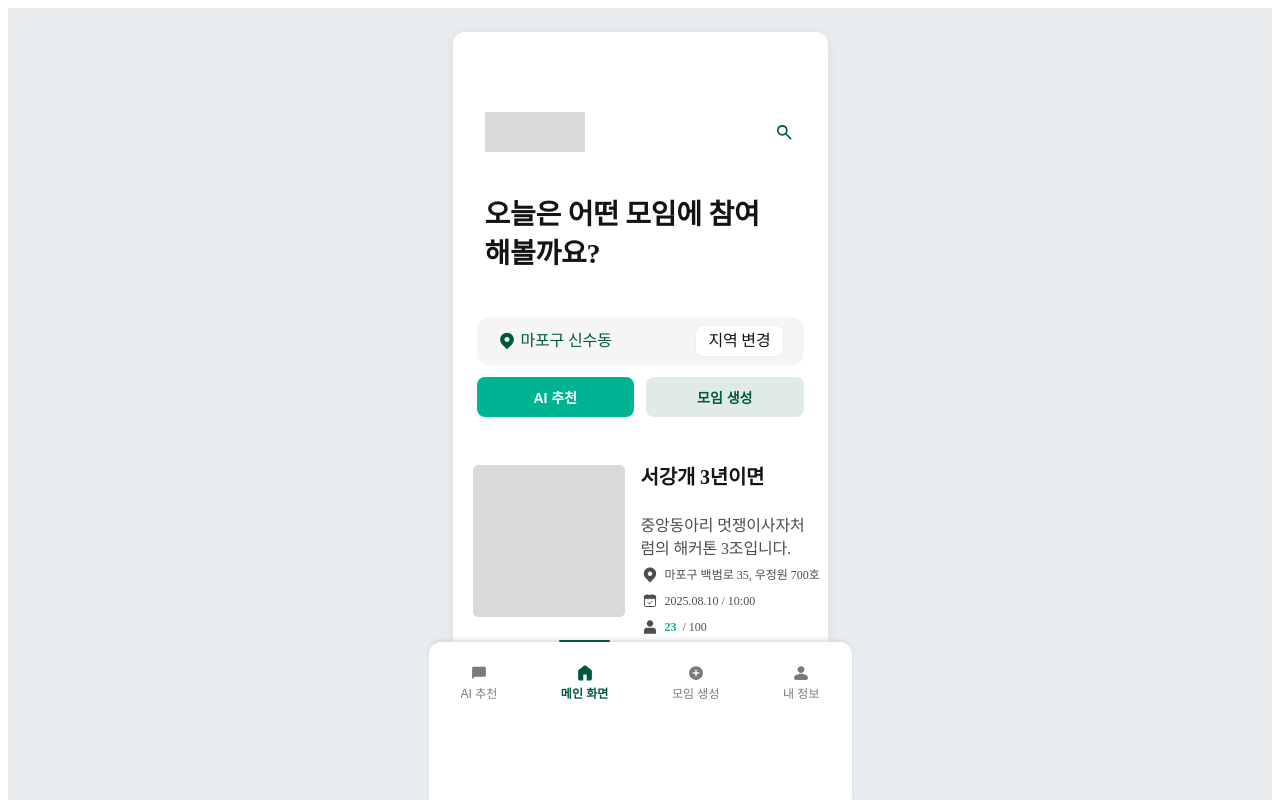
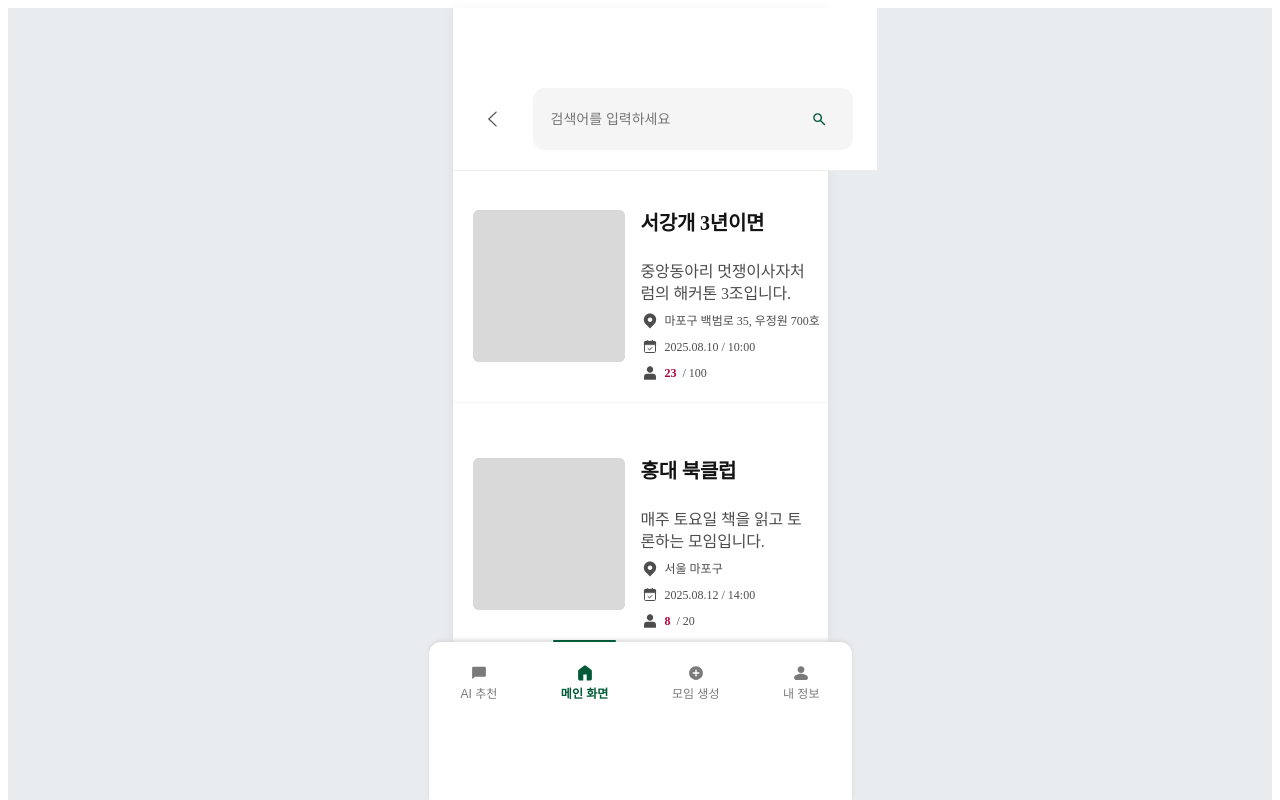
Before and after one commit to hackathon-SGdog3yrs/front, a React (Vite) app: page /search in a window 1280 px wide. Shown: the top 800 px of the page. Built offline with nearby package versions, Linux system fonts and the light colour scheme; the HTML template or start-up script is replaced by a standard one; a web font is replaced by a local one.

Commit message:
navbar 수정

```diff
--- a/src/App.jsx
+++ b/src/App.jsx
@@ -1,11 +1,21 @@
 // src/App.jsx
-import { BrowserRouter } from "react-router-dom";
+import { BrowserRouter, Routes, Route, Navigate } from "react-router-dom";
 import Home from "./pages/Home.jsx";
+import Search from "./pages/Search.jsx"; // ✅ 검색 페이지 import
 
 export default function App() {
   return (
     <BrowserRouter>
-      <Home />
+      <Routes>
+        {/* 홈 */}
+        <Route path="/" element={<Home />} />
+
+        {/* 검색 */}
+        <Route path="/search" element={<Search />} />
+
+        {/* 없는 주소 → 홈으로 리다이렉트 */}
+        <Route path="*" element={<Navigate to="/" replace />} />
+      </Routes>
     </BrowserRouter>
   );
 }
--- /dev/null
+++ b/src/components/Searchbar.jsx
@@ -0,0 +1,20 @@
+// src/components/Searchbar.jsx
+import searchIcon from "../assets/search_icon.svg";
+import "../styles/Searchbar.css";
+
+export default function Searchbar({ value, onChange, onSubmit }) {
+  return (
+    <form className="searchbar__inner" onSubmit={onSubmit}>
+      <input
+        className="search-input"
+        type="text"
+        placeholder="검색어를 입력하세요"
+        value={value}
+        onChange={(e) => onChange(e.target.value)}
+      />
+      <button type="submit" className="search-btn">
+        <img src={searchIcon} alt="검색" />
+      </button>
+    </form>
+  );
+}
--- a/src/components/TopBar.jsx
+++ b/src/components/TopBar.jsx
@@ -1,20 +1,25 @@
 import React from "react";
-import LogoRect from "../assets/rectangle.svg?react"; // 회색 로고 플레이스홀더
-import SearchIcon from "../assets/search_icon.svg?react"; // 검색 아이콘
+import LogoRect from "../assets/rectangle.svg?react";
+import SearchIcon from "../assets/search_icon.svg?react";
 import "../styles/TopBar.css";
 
-export default function TopBar({ sticky = true }) {
+// ✅ onSearchClick 콜백 추가
+export default function TopBar({ sticky = true, onSearchClick }) {
   return (
     <div className={`topbar-wrap ${sticky ? "sticky" : ""}`}>
       <header className="topbar" role="banner" aria-label="상단바">
-        {/* 좌: 로고 자리 (나중에 실제 로고로 교체) */}
         <div className="topbar-left">
           <LogoRect className="logo-rect" aria-label="앱 로고" />
         </div>
 
-        {/* 우: 검색 버튼 */}
         <div className="topbar-right">
-          <button className="icon-btn" aria-label="검색">
+          {/* ✅ 클릭 시 부모(Home 등)에서 넘긴 콜백 실행 */}
+          <button
+            type="button"
+            className="icon-btn"
+            aria-label="검색"
+            onClick={onSearchClick}
+          >
             <SearchIcon />
           </button>
         </div>
--- a/src/data/meeting.js
+++ b/src/data/meeting.js
@@ -8,7 +8,7 @@ const meetings = [
     time: "2025.08.10 / 10:00",
     currentCount: 23,
     maxCount: 100,
-    highlightColor: "#00B493",
+    highlightColor: "#B40039",
   },
   {
     title: "홍대 북클럽",
@@ -17,7 +17,7 @@ const meetings = [
     time: "2025.08.12 / 14:00",
     currentCount: 8,
     maxCount: 20,
-    highlightColor: "#00B493",
+    highlightColor: "#B40039",
   },
   {
     title: "아침 러닝 모임",
@@ -26,7 +26,7 @@ const meetings = [
     time: "2025.08.15 / 07:00",
     currentCount: 15,
     maxCount: 30,
-    highlightColor: "#00B493",
+    highlightColor: "#B40039",
   },
 ];
 
--- a/src/pages/Home.jsx
+++ b/src/pages/Home.jsx
@@ -5,13 +5,16 @@ import TopBar from "../components/TopBar";
 import Button from "../components/Button";
 import meetings from "../data/meeting"; // ✅ 더미데이터 불러오기
 import "../styles/Home.css";
+import { useNavigate } from "react-router-dom";
 
 export default function Home() {
+  const navigate = useNavigate();
+
   return (
     <div className="screen">
       <div className="phone">
         {/* 상단바 */}
-        <TopBar sticky />
+        <TopBar sticky onSearchClick={() => navigate("/search")} />
 
         {/* 메인 타이틀 */}
         <h2 className="home-title">오늘은 어떤 모임에{"\n"}참여해볼까요?</h2>
--- /dev/null
+++ b/src/pages/Search.jsx
@@ -0,0 +1,37 @@
+// Search.jsx
+import Navbar from "../components/Navbar";
+import MeetingShort from "../components/MeetingShort";
+import Searchbar from "../components/Searchbar";
+import meetings from "../data/meeting";
+import { useNavigate } from "react-router-dom";
+import leftIcon from "../assets/left.svg";
+import "../styles/Search.css";
+
+export default function Search() {
+  const navigate = useNavigate();
+
+  return (
+    <div className="screen">
+      <div className="phone">
+        {/* 상단 검색 영역 */}
+        <div className="search-header">
+          <button className="back-btn" onClick={() => navigate(-1)}>
+            <img src={leftIcon} alt="뒤로가기" />
+          </button>
+          <Searchbar />
+        </div>
+
+        {/* 검색 결과 리스트 */}
+        <div className="search-results">
+          {meetings.map((m, idx) => (
+            <MeetingShort key={idx} {...m} />
+          ))}
+        </div>
+
+        {/* 하단 네비 */}
+        <div className="nav-spacer" />
+        <Navbar />
+      </div>
+    </div>
+  );
+}
--- a/src/styles/Home.css
+++ b/src/styles/Home.css
@@ -3,13 +3,13 @@
   background: #E9ECEF;
   display: flex;
   justify-content: center;
-  padding: 24px 0;
+  padding: 0 0;
 }
 
 .phone {
   width: 375px;
   background: #fff;
-  border-radius: 12px;
+
   box-shadow: 0 2px 12px rgba(0, 0, 0, .06);
 
   position: relative;
--- a/src/styles/MeetingShort.css
+++ b/src/styles/MeetingShort.css
@@ -15,9 +15,9 @@
 
 
   display: flex;
-padding: 20px;
+
 align-items: center;
-gap: 16px;
+
 align-self: stretch;
 border-bottom: 1px solid var(--Stroke-LightGray, #F5F5F5);
 background: var(--Fill-White-100, #FFF);
--- a/src/styles/NavItem.css
+++ b/src/styles/NavItem.css
@@ -24,13 +24,17 @@
 .nav-label{ font-size: 12px; line-height: 1; }
 
 /* 활성 상태: 글자/아이콘 초록 + 얇고 긴 상단 라인 */
-.nav-item.active{ color: var(--primary); font-weight: 600; }
+.nav-item.active{
+  color: var(--primary);
+  font-weight: 600;
+
+}
 .nav-item.active::before{
   content: "";
   position: absolute;
   top: -2px;                    /* 패널 내부 상단에 딱 붙게 */
-  left: 10%;
-  width: 80%;                   /* 길게 */
+
+  width: 100%;                   /* 길게 */
   height: 2px;                  /* 얇게 */
   background: var(--primary);
   border-radius: 2px;
--- /dev/null
+++ b/src/styles/Search.css
@@ -0,0 +1,57 @@
+/* =========================
+   Search.css
+   홈 스타일과 톤/여백 맞춤
+   ========================= */
+
+.search-page .phone {
+  /* 필요 시 개별 페이지 튜닝 */
+  background: #fff;
+}
+
+/* 상단: 뒤로가기 + 검색바 래퍼 */
+.search-header {
+  display: flex;
+  align-items: center;
+  gap: 12px;
+
+  /* 홈과 유사한 좌우 여백/톤 */
+
+  background: #fff;
+  border-bottom: 1px solid #eee;
+
+  /* 스크롤해도 상단 고정 */
+    position: sticky;
+
+    width: 376px;
+    padding: 80px 24px 20px 24px;
+
+    gap: 16px;
+  z-index: 90;
+  top:0;
+}
+
+/* 뒤로가기 버튼 */
+.search-header .back-btn {
+  border: 0;
+  background: transparent;
+  padding: 6px;
+  display: grid;
+  place-items: center;
+  cursor: pointer;
+}
+.search-header .back-btn img {
+  width: 20px;
+  height: 20px;
+}
+
+/* 검색 결과 리스트 */
+.search-results {
+  display: grid;         /* 추후 2열 등으로 바꾸기 쉬움 */
+  gap: 16px;             /* 카드 간 간격 */
+    /* 홈과 톤 맞춘 내부 여백 */
+}
+
+/* 하단 네비 가림 방지 (Home과 동일) */
+.nav-spacer {
+  height: 84px;
+}
--- /dev/null
+++ b/src/styles/Searchbar.css
@@ -0,0 +1,45 @@
+.searchbar {
+  position: sticky;
+  top: 0;
+  z-index: 90;
+  background: #ffffff;
+  padding: 16px 20px; /* Searchbar 주변 여백 */
+  border-bottom: 1px solid #eee;
+}
+
+.searchbar__inner {
+  display: flex;
+  align-items: center;
+  justify-content: space-between;
+  height: 46px;
+  padding: 8px 16px;
+  border-radius: 12px;
+  width: 327px;
+  background: #f5f5f5; /* var(--Fill-LightGray, #F5F5F5) */
+}
+
+.search-input {
+  flex: 1 0 0;
+  font-size: 14px;
+  border: none;
+  background: transparent;
+  outline: none;
+}
+
+.back-btn,
+.search-btn {
+  border: none;
+  background: transparent;
+  padding: 0;
+  margin-right: 8px; /* 왼쪽 버튼 간격 */
+  display: flex;
+  align-items: center;
+  justify-content: center;
+  cursor: pointer;
+}
+
+.back-btn img,
+.search-btn img {
+  width: 20px;
+  height: 20px;
+}
```
Also changed, not shown: src/assets/left.svg (added).
